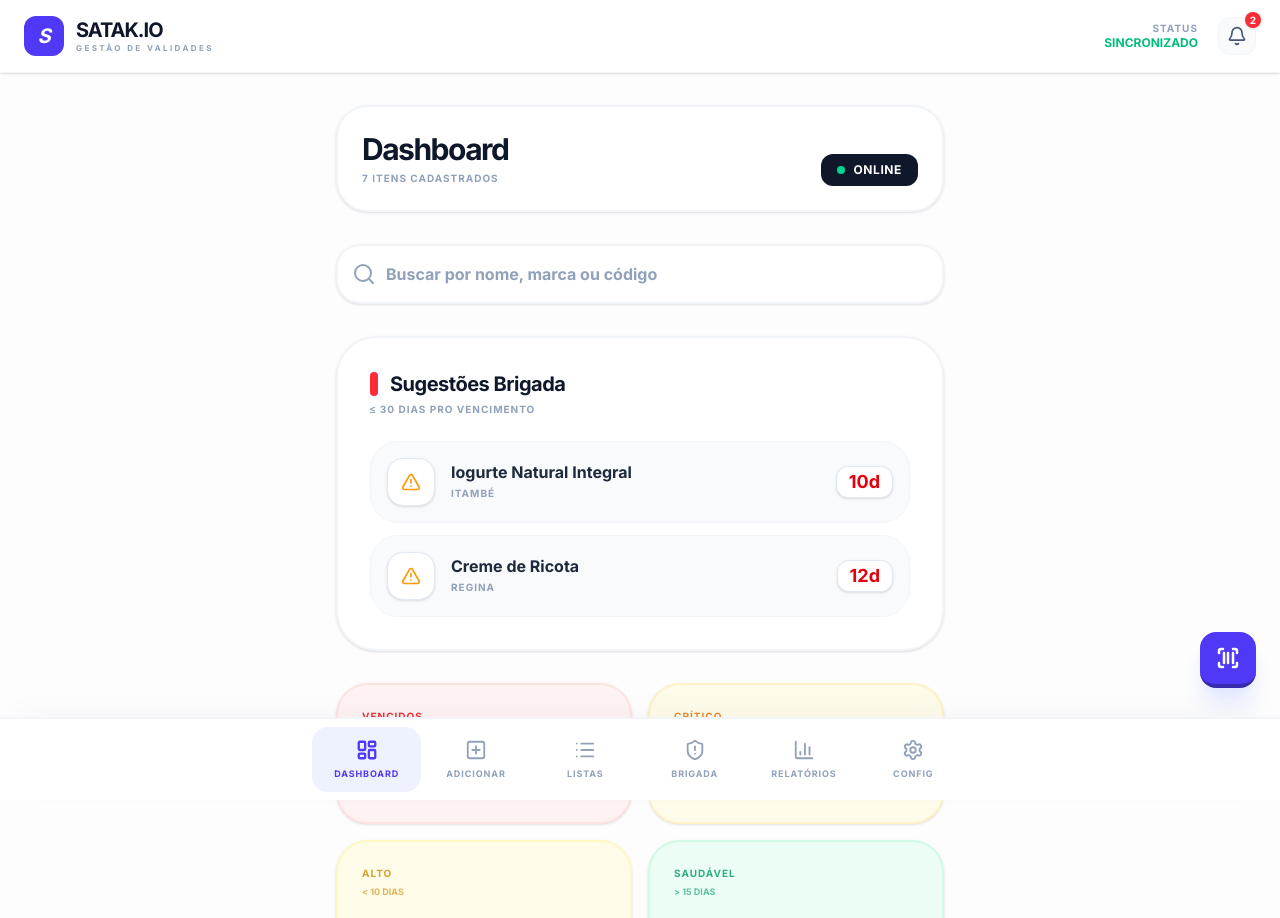
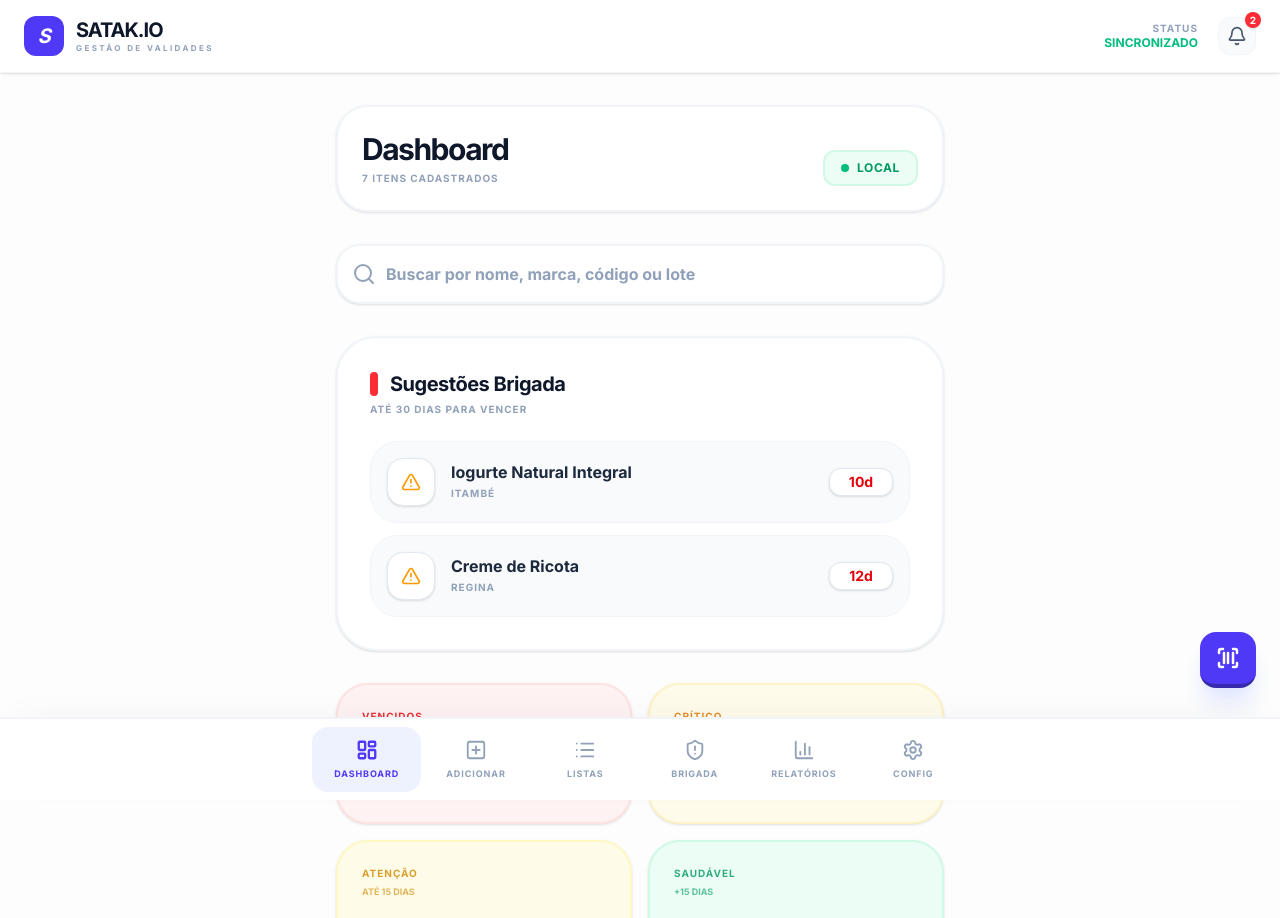
Before and after one commit to zatarana/Validadesatak, a React (Vite) app: page / in a window 1280 px wide. Shown: the top 918 px of the page. Built offline with nearby package versions, Linux system fonts and the light colour scheme.

Commit message:
Improve dashboard metrics and search suggestions

```diff
--- a/src/pages/Dashboard.tsx
+++ b/src/pages/Dashboard.tsx
@@ -1,31 +1,46 @@
-import React from 'react';
+import React, { useState } from 'react';
 import { useStore } from '../store/StoreContext';
-import { Search, ChevronRight, AlertTriangle, Clock, Box } from 'lucide-react';
-import { differenceInDays, parseISO } from 'date-fns';
+import { Search, AlertTriangle } from 'lucide-react';
+import { getDaysUntil, getExpirationLabel } from '../lib/dates';
 
 export function Dashboard() {
   const { products, settings } = useStore();
-
-  const getDaysDiff = (dateStr: string) => differenceInDays(parseISO(dateStr), new Date());
+  const [search, setSearch] = useState('');
 
   const expiringSoon = products
-    .filter(p => !p.inBrigade)
-    .sort((a, b) => getDaysDiff(a.expirationDate) - getDaysDiff(b.expirationDate))
-    .slice(0, 5); // top 5 suggestions
+    .filter(product => !product.inBrigade)
+    .filter(product => {
+      const days = getDaysUntil(product.expirationDate);
+      return days <= settings.brigadeAutoSuggest;
+    })
+    .sort((a, b) => getDaysUntil(a.expirationDate) - getDaysUntil(b.expirationDate))
+    .slice(0, 5);
 
-  const countStatus = (days: number, maxDays?: number) => products.filter(p => {
-    const diff = getDaysDiff(p.expirationDate);
-    if (maxDays !== undefined) {
-      return diff <= maxDays && diff > days;
-    }
-    return diff <= days && diff >= 0;
+  const searchResults = search.trim()
+    ? products
+      .filter(product => {
+        const term = search.trim().toLowerCase();
+        return product.name.toLowerCase().includes(term)
+          || product.brand.toLowerCase().includes(term)
+          || product.category.toLowerCase().includes(term)
+          || product.barcode.includes(term)
+          || product.batch?.toLowerCase().includes(term);
+      })
+      .sort((a, b) => getDaysUntil(a.expirationDate) - getDaysUntil(b.expirationDate))
+      .slice(0, 4)
+    : [];
+
+  const expiredCount = products.filter(product => getDaysUntil(product.expirationDate) < 0).length;
+  const criticalCount = products.filter(product => {
+    const days = getDaysUntil(product.expirationDate);
+    return days >= 0 && days <= settings.alertCritical;
   }).length;
-
-  const expiredCount = products.filter(p => getDaysDiff(p.expirationDate) < 0).length;
-  const criticalCount = countStatus(settings.alertCritical);
-  const highCount = countStatus(settings.alertHigh, settings.alertCritical);
-  const medCount = countStatus(settings.alertMedium, settings.alertHigh);
-  const lowCount = countStatus(settings.alertLow, settings.alertMedium);
+  const attentionCount = products.filter(product => {
+    const days = getDaysUntil(product.expirationDate);
+    return days > settings.alertCritical && days <= settings.alertMedium;
+  }).length;
+  const healthyCount = products.filter(product => getDaysUntil(product.expirationDate) > settings.alertMedium).length;
+  const addedToday = products.filter(product => getDaysUntil(product.addedAt) === 0).length;
 
   return (
     <div className="space-y-8 flex flex-col">
@@ -34,8 +49,8 @@ export function Dashboard() {
           <h1 className="text-3xl font-black text-slate-900 tracking-tighter">Dashboard</h1>
           <p className="text-slate-400 text-[10px] font-black uppercase tracking-widest">{products.length} itens cadastrados</p>
         </div>
-        <div className="flex bg-slate-900 text-white px-4 py-2 rounded-xl text-xs font-bold uppercase tracking-wider items-center gap-2">
-            <span className="w-2 h-2 rounded-full bg-emerald-400"></span> Online
+        <div className="flex bg-emerald-50 text-emerald-600 px-4 py-2 rounded-xl text-xs font-black uppercase tracking-wider items-center gap-2 border-2 border-emerald-100">
+          <span className="w-2 h-2 rounded-full bg-emerald-500"></span> Local
         </div>
       </div>
 
@@ -43,12 +58,26 @@ export function Dashboard() {
         <div className="absolute inset-y-0 left-4 flex items-center pointer-events-none">
           <Search className="h-6 w-6 text-slate-400" />
         </div>
-        <input
-          type="text"
-          placeholder="Buscar por nome, marca ou código"
-          className="w-full pl-12 pr-6 py-4 bg-white border-2 border-slate-100 rounded-[24px] focus:outline-none focus:ring-4 focus:ring-indigo-100 focus:border-indigo-500 font-bold text-slate-800 placeholder:text-slate-400 transition-all shadow-sm"
-        />
+        <input type="text" placeholder="Buscar por nome, marca, código ou lote" value={search} onChange={event => setSearch(event.target.value)} className="w-full pl-12 pr-6 py-4 bg-white border-2 border-slate-100 rounded-[24px] focus:outline-none focus:ring-4 focus:ring-indigo-100 focus:border-indigo-500 font-bold text-slate-800 placeholder:text-slate-400 transition-all shadow-sm" />
       </div>
+
+      {searchResults.length > 0 && (
+        <div className="bg-white rounded-[32px] border-2 border-slate-100 shadow-sm p-4 space-y-2">
+          <p className="text-[10px] font-black text-slate-400 uppercase tracking-widest px-2">Resultados rápidos</p>
+          {searchResults.map(product => {
+            const days = getDaysUntil(product.expirationDate);
+            return (
+              <div key={product.id} className="flex items-center justify-between p-3 bg-slate-50 rounded-[20px]">
+                <div>
+                  <p className="font-black text-slate-800 leading-none">{product.name}</p>
+                  <p className="text-[10px] text-slate-400 uppercase tracking-widest font-black mt-1.5">{product.brand || 'Sem marca'}</p>
+                </div>
+                <span className="bg-white px-3 py-1.5 rounded-xl text-xs font-black text-slate-700 border border-slate-200">{getExpirationLabel(days)}</span>
+              </div>
+            );
+          })}
+        </div>
+      )}
 
       <div className="bg-white rounded-[40px] border-2 border-slate-100 shadow-sm flex flex-col p-8">
         <div className="flex justify-between items-center mb-6">
@@ -56,61 +85,56 @@ export function Dashboard() {
             <h2 className="text-xl font-black tracking-tight flex items-center gap-3 text-slate-900">
               <span className="w-2 h-6 bg-red-500 rounded-full"></span>Sugestões Brigada
             </h2>
-            <p className="text-slate-400 text-[10px] uppercase font-black tracking-[0.1em] mt-1">
-              &le; {settings.brigadeAutoSuggest} dias pro vencimento
-            </p>
+            <p className="text-slate-400 text-[10px] uppercase font-black tracking-[0.1em] mt-1">até {settings.brigadeAutoSuggest} dias para vencer</p>
           </div>
         </div>
         <div className="space-y-3">
           {expiringSoon.map((product) => {
-            const days = getDaysDiff(product.expirationDate);
+            const days = getDaysUntil(product.expirationDate);
             return (
               <div key={product.id} className="flex items-center justify-between p-4 bg-slate-50 rounded-[28px] border border-slate-100 hover:bg-slate-100 transition-colors">
                 <div className="flex items-center gap-4">
                   <div className="w-12 h-12 bg-white rounded-2xl flex items-center justify-center border border-slate-200 text-slate-400 shadow-sm font-black">
-                     <AlertTriangle size={20} className={days <= 3 ? "text-red-500" : "text-amber-500"} />
+                    <AlertTriangle size={20} className={days <= settings.alertCritical ? 'text-red-500' : 'text-amber-500'} />
                   </div>
                   <div>
                     <p className="font-black text-slate-800 leading-none">{product.name}</p>
-                    <p className="text-[10px] text-slate-400 uppercase tracking-widest font-black mt-1.5">{product.brand}</p>
+                    <p className="text-[10px] text-slate-400 uppercase tracking-widest font-black mt-1.5">{product.brand || 'Sem marca'}</p>
                   </div>
                 </div>
-                <div className="text-right bg-white px-3 py-1.5 rounded-xl shadow-sm border border-slate-200 flex items-center justify-center min-w-[3rem]">
-                  <p className="text-red-600 font-black text-lg leading-none">{days}d</p>
+                <div className="text-right bg-white px-3 py-1.5 rounded-xl shadow-sm border border-slate-200 flex items-center justify-center min-w-[4rem]">
+                  <p className="text-red-600 font-black text-sm leading-none">{getExpirationLabel(days)}</p>
                 </div>
               </div>
-            )
+            );
           })}
-          {expiringSoon.length === 0 && (
-             <div className="text-center py-6 text-slate-500 font-bold bg-slate-50 rounded-[24px]">Nenhuma sugestão no momento.</div>
-          )}
+          {expiringSoon.length === 0 && <div className="text-center py-6 text-slate-500 font-bold bg-slate-50 rounded-[24px]">Nenhuma sugestão no momento.</div>}
         </div>
       </div>
 
       <div className="grid grid-cols-2 gap-4">
         <StatusCard title="Vencidos" count={expiredCount} color="red" />
-        <StatusCard title="Crítico" subtitle={`< ${settings.alertCritical} dias`} count={criticalCount} color="orange" />
-        <StatusCard title="Alto" subtitle={`< ${settings.alertHigh} dias`} count={highCount} color="yellow" />
-        <StatusCard title="Saudável" subtitle={`> ${settings.alertMedium} dias`} count={lowCount + medCount} color="green" />
+        <StatusCard title="Crítico" subtitle={`até ${settings.alertCritical} dias`} count={criticalCount} color="orange" />
+        <StatusCard title="Atenção" subtitle={`até ${settings.alertMedium} dias`} count={attentionCount} color="yellow" />
+        <StatusCard title="Saudável" subtitle={`+${settings.alertMedium} dias`} count={healthyCount} color="green" />
       </div>
 
       <div className="bg-indigo-600 rounded-[32px] p-6 text-white flex flex-col justify-between shadow-xl shadow-indigo-100/50">
         <p className="text-indigo-200 text-[10px] font-black uppercase tracking-[0.2em] mb-4">Inventário Total</p>
         <div className="flex items-end justify-between">
           <span className="text-6xl font-black leading-none tracking-tighter">{products.length}</span>
-          <span className="text-sm font-bold bg-white/20 px-3 py-1.5 rounded-xl italic tracking-tighter">+2 hoje</span>
+          <span className="text-sm font-bold bg-white/20 px-3 py-1.5 rounded-xl italic tracking-tighter">+{addedToday} hoje</span>
         </div>
       </div>
     </div>
   );
 }
 
-function StatusCard({ title, subtitle, count, color }: { title: string, subtitle?: string, count: number, color: 'red' | 'orange' | 'yellow' | 'blue' | 'green' }) {
+function StatusCard({ title, subtitle, count, color }: { title: string, subtitle?: string, count: number, color: 'red' | 'orange' | 'yellow' | 'green' }) {
   const colorMap = {
     red: 'bg-red-50 text-red-600 border-red-100',
     orange: 'bg-amber-50 text-amber-600 border-amber-100',
     yellow: 'bg-yellow-50 text-yellow-600 border-yellow-100',
-    blue: 'bg-indigo-50 text-indigo-600 border-indigo-100',
     green: 'bg-emerald-50 text-emerald-600 border-emerald-100',
   };
 
@@ -118,9 +142,7 @@ function StatusCard({ title, subtitle, count, color }: { title: string, subtitle
     <div className={`p-6 rounded-[32px] border-2 shadow-sm flex flex-col gap-1 ${colorMap[color]}`}>
       <div className="text-[10px] font-black uppercase tracking-[0.1em] opacity-80">{title}</div>
       {subtitle && <div className="text-[9px] font-bold opacity-60 uppercase">{subtitle}</div>}
-      <div className="flex items-end gap-2 font-black text-4xl mt-3 tracking-tighter">
-        {count}
-      </div>
+      <div className="flex items-end gap-2 font-black text-4xl mt-3 tracking-tighter">{count}</div>
     </div>
   );
 }
```
